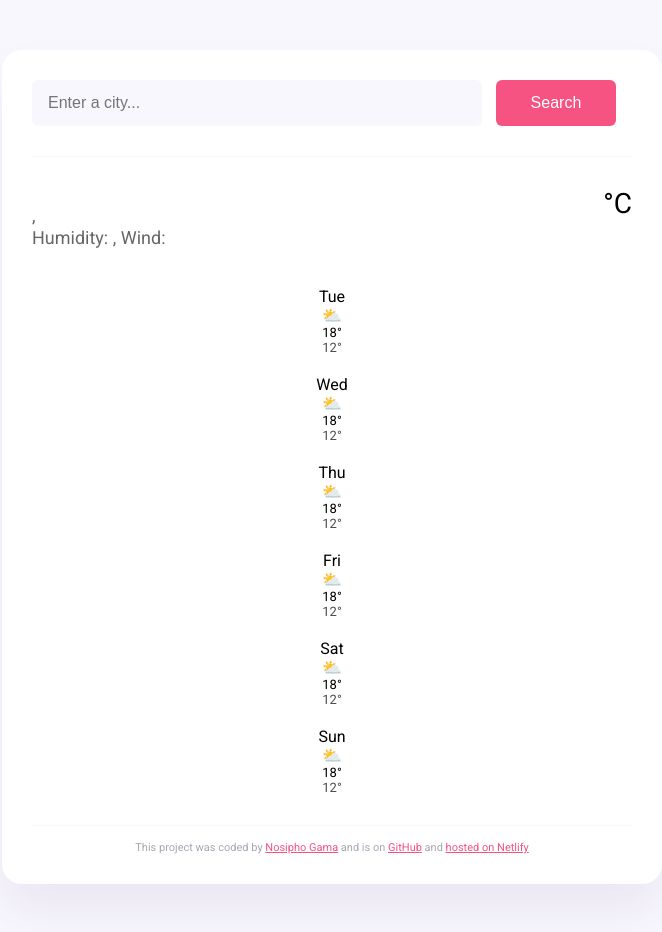
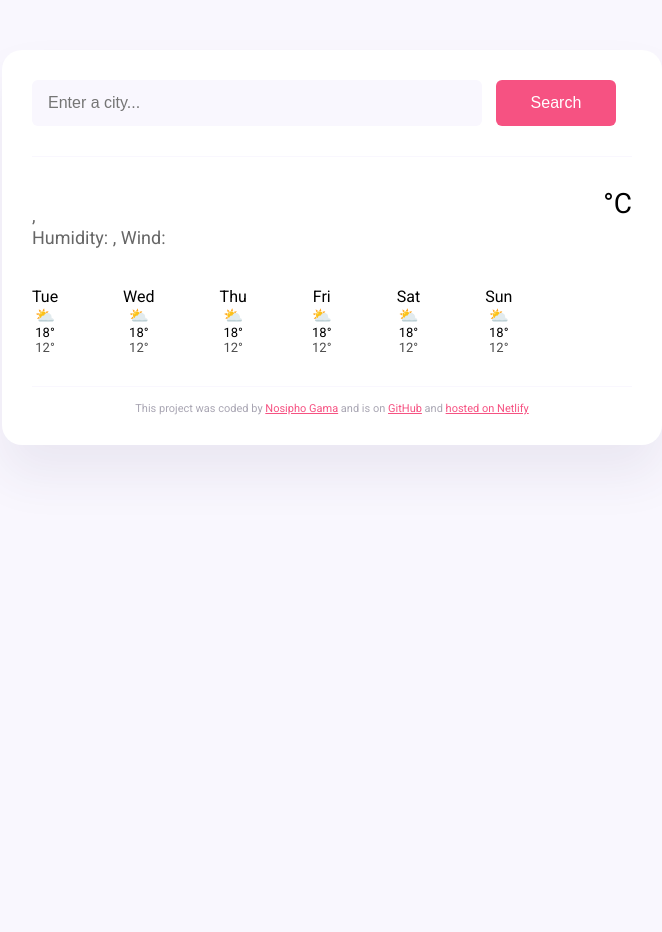
Before and after one commit to Nosipholydia/Vanilla-weather-search, a plain HTML site: page index.html in a window 1280 px wide. Shown: the whole page, without its empty margins (308-970 px from the left). After the commit the page ends 800 px from the top, so only its background shows below. Drawn offline with nearby package versions, Linux system fonts and the light colour scheme; no server answers.

Commit message:
Added CSS

```diff
--- a/styles.css
+++ b/styles.css
@@ -82,9 +82,11 @@ a {
   color: #f65282;
 }
 .weather-forecast {
+  display: inline-block;
   margin-top: 20px;
   text-align: center;
   color: #000;
+  padding-inline-end: 65px;
 }
 .weather-forecast-date {
   font-size: 16px;
```
